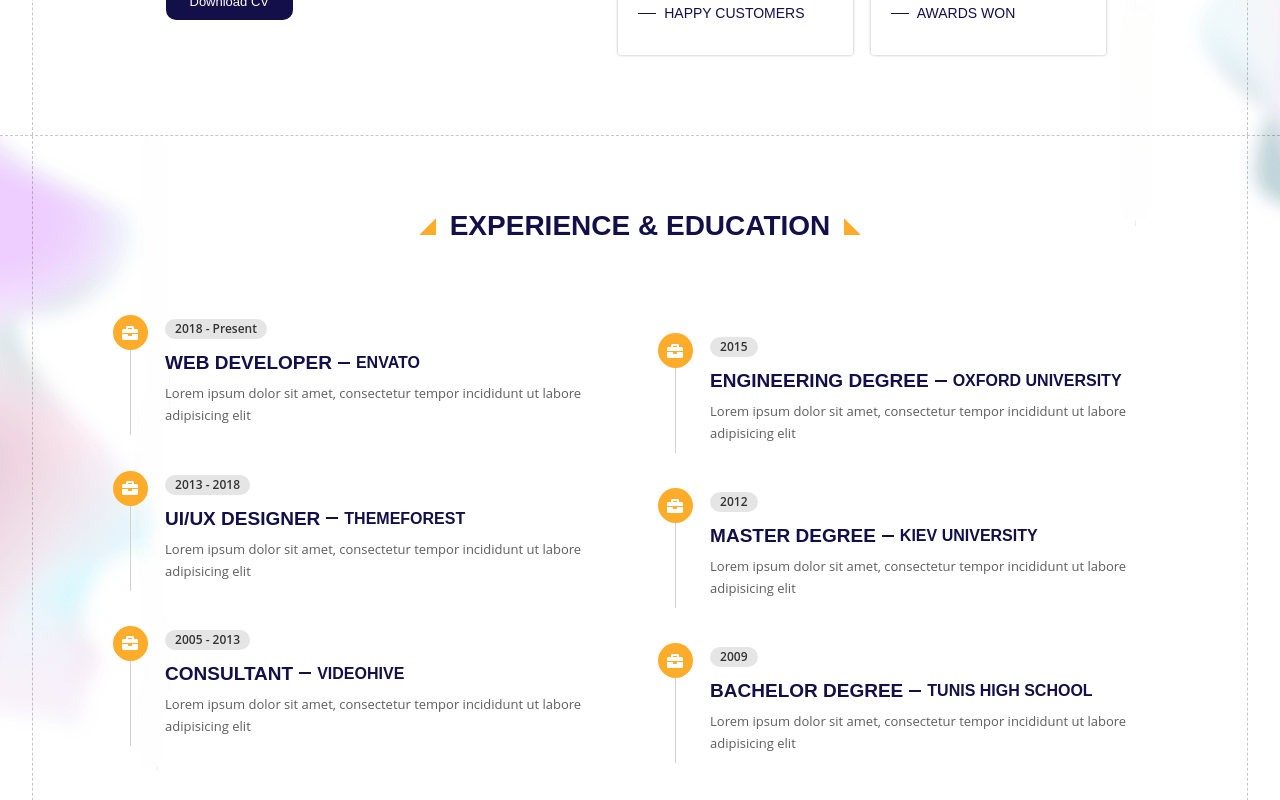
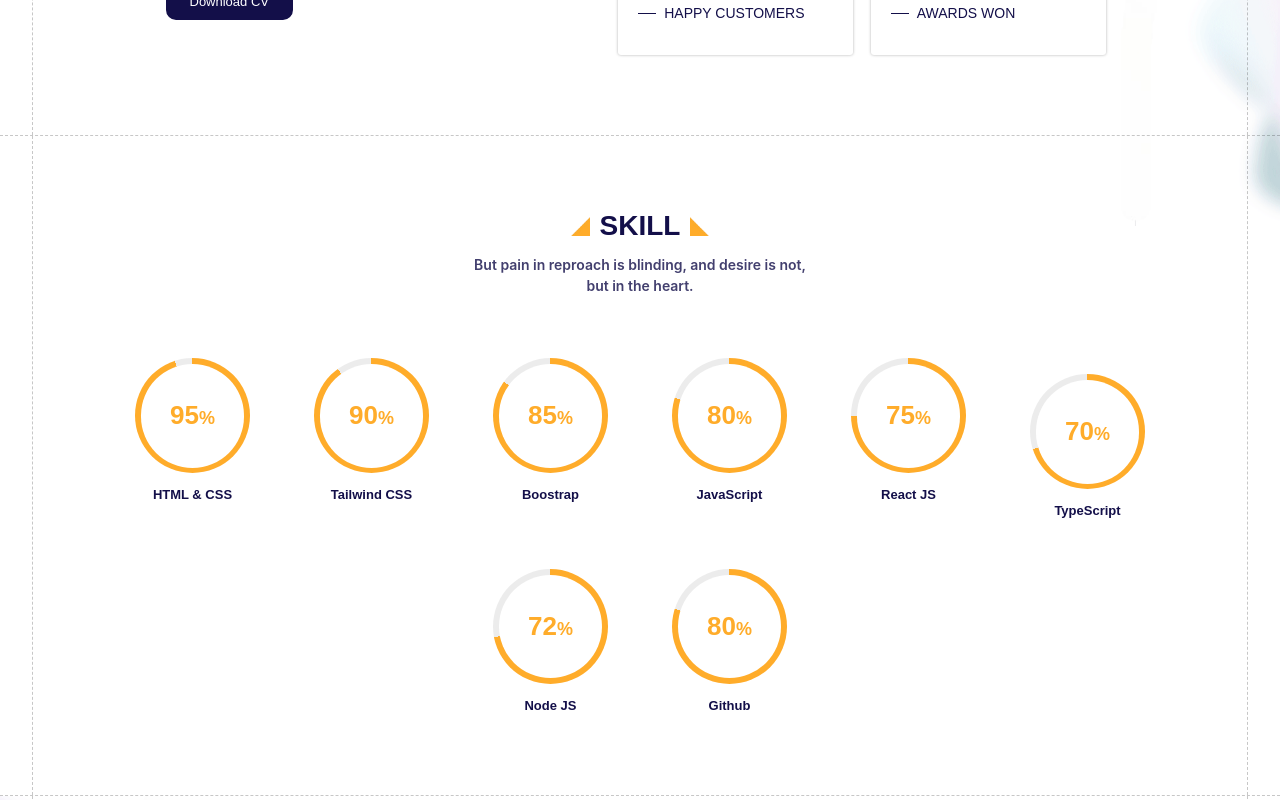
Before and after one commit to atikulla77/VoxDev, a React (Create React App) app: page / in a window 1280 px wide. Shown: the part 1460-2260 px from the top of the page. Built offline with nearby package versions, Linux system fonts and the light colour scheme.

Commit message:
add Skill Section

```diff
--- a/src/Components/Home/Portfolio.js
+++ b/src/Components/Home/Portfolio.js
@@ -157,8 +157,9 @@ const Portfolio = () => {
               />
             </div>
           </div>
-          <p className="[@media(min-width:570px)]:text-[14px] [@media(min-width:460px)]:text-[13px] text-[11px] text-[#5b5b5b] font-[600] w-full text-center [@media(min-width:460px)]:mb-[25px] mb-[15px] pt-[13px]">
-            But pain in reproach is blinding, and desire is not,<br className="flex" />  but in the heart.
+          <p className="[@media(min-width:570px)]:text-[14px] [@media(min-width:460px)]:text-[13px] text-[10px] text-[#130f4acc] font-[600] w-full text-center [@media(min-width:460px)]:mb-[25px] mb-[15px] pt-[13px]">
+            But pain in reproach is blinding, and desire is not,
+            <br className="flex" /> but in the heart.
           </p>
           {/* Main - Content */}
           <div className="w-[100%] relative z-[1] flex flex-col justify-center items-center GeologicaFont">
--- /dev/null
+++ b/src/Components/Home/Skill.js
@@ -0,0 +1,144 @@
+import React from "react";
+import tittlePartical from "../../Image/tittle_partical.png";
+
+const Skill = () => {
+  const SkillData = [
+    {
+      id: 1,
+      tittle: "HTML & CSS",
+      progressShow: 95,
+      progress: 9.5,
+      dynamicMargin: "[@media(min-width:450px)]:mt-[1rem] mt-[2rem]",
+    },
+    {
+      id: 2,
+      tittle: "Tailwind CSS",
+      progressShow: 90,
+      progress: 9,
+      dynamicMargin: "[@media(min-width:450px)]:mt-[1rem] mt-[2rem]",
+    },
+    {
+      id: 3,
+      tittle: "Boostrap",
+      progressShow: 85,
+      progress: 8.5,
+      dynamicMargin:
+        "[@media(min-width:635px)]:mt-[1rem] [@media(min-width:450px)]:mt-[3rem] mt-[2rem]",
+    },
+    {
+      id: 4,
+      tittle: "JavaScript",
+      progressShow: 80,
+      progress: 8,
+      dynamicMargin:
+        "[@media(min-width:813px)]:mt-[1rem] [@media(min-width:450px)]:mt-[3rem] mt-[2rem]",
+    },
+    {
+      id: 5,
+      tittle: "React JS",
+      progressShow: 75,
+      progress: 7.5,
+      dynamicMargin:
+        "[@media(min-width:993px)]:mt-[1rem] [@media(min-width:450px)]:mt-[3rem] mt-[2rem]",
+    },
+    {
+      id: 6,
+      tittle: "TypeScript",
+      progressShow: 70,
+      progress: 7,
+      dynamicMargin:
+        "[@media(min-width:1172px)]:mt-[1rem] [@media(min-width:450px)]:mt-[3rem] mt-[2rem]",
+    },
+    {
+      id: 7,
+      tittle: "Node JS",
+      progressShow: 72,
+      progress: 7.2,
+      dynamicMargin: "[@media(min-width:450px)]:mt-[3rem] mt-[2rem]",
+    },
+    {
+      id: 8,
+      tittle: "Github",
+      progressShow: 80,
+      progress: 8,
+      dynamicMargin: "[@media(min-width:450px)]:mt-[3rem] mt-[2rem]",
+    },
+  ];
+
+  return (
+    <div className="w-full h-full relative" id="Skill">
+      <main
+        className={`w-full h-full relative border-b-[1px] border-b-[#00000038] border-dashed [@media(min-width:1290px)]:!px-[3rem] [@media(min-width:550px)]:px-[2rem] [@media(min-width:450px)]:px-[1.5rem] px-[1rem]`}
+      >
+        <div className="[@media(min-width:1290px)]:w-[1290px] w-[100%] mx-auto py-[5rem] relative border-x-[1px] border-dashed border-x-[#00000038] [@media(min-width:1290px)]:!px-[3rem] [@media(min-width:550px)]:px-[2rem] [@media(min-width:450px)]:px-[1.5rem] px-[1rem]">
+          {/* Tittle */}
+          <div className="[@media(min-width:600px)]:w-[8rem] [@media(min-width:460px)]:w-[6rem] w-[5.2rem] [@media(min-width:600px)]:!h-[20px] [@media(min-width:460px)]:h-[16px] h-[14px] text-[#130f49] text-center flex flex-col items-center justify-center z-10  mx-auto relative ">
+            <h1 className="[@media(min-width:600px)]:text-[28px] [@media(min-width:460px)]:text-[22px] text-[20px] font-[700] Poppins uppercase">
+              Skill
+            </h1>
+            {/* Tittle Left Partical */}
+            <div className="absolute left-[-5px] bottom-0">
+              <img
+                src={tittlePartical}
+                className="[@media(min-width:600px)]:w-[19px] w-[15px]"
+              />
+            </div>
+            {/* Tittle Right Partical */}
+            <div className="absolute right-[-5px] bottom-0">
+              <img
+                src={tittlePartical}
+                className="[@media(min-width:600px)]:w-[19px] w-[15px] scale-x-[-1]"
+              />
+            </div>
+          </div>
+          <p className="[@media(min-width:570px)]:text-[14px] [@media(min-width:460px)]:text-[13px] text-[10px] text-[#130f4acc] font-[600] w-full text-center [@media(min-width:460px)]:mb-[30px] mb-0 pt-[18px]">
+            But pain in reproach is blinding, and desire is not,
+            <br className="flex" /> but in the heart.
+          </p>
+
+          {/* Main - Content */}
+          <div className="w-[100%] h-[100%] flex flex-wrap justify-center items-center mx-auto GeologicaFont">
+            {SkillData.map((key) => {
+              return (
+                <div
+                  className={`[@media(min-width:450px)]:w-[115px] w-[90px] flex flex-col [@media(min-width:450px)]:mx-[2rem] mx-[1.5rem] ${key.dynamicMargin}`}
+                  key={key.id}
+                >
+                  <div
+                    className="w-[100%] [@media(min-width:450px)]:h-[115px] h-[90px] flex items-center justify-center relative rounded-[50%] "
+                    style={{
+                      background: `conic-gradient(#FFAC2A ${
+                        key.progress * 36
+                      }deg , #ececec 0deg)`,
+                    }}
+                  >
+                    <div className="absolute left-0 top-0 w-full h-full rounded-[50%] flex items-center justify-center">
+                      <div className="w-[90%] h-[90%] rounded-[50%] bg-[#ffffff] flex items-center justify-center text-center">
+                        <div className="w-[40px] [@media(min-width:450px)]:h-[22px] h-[18px] flex items-center justify-center">
+                          <p className="[@media(min-width:450px)]:text-[26px] text-[23px] font-[900] GeologicaFont text-[#FFAC2A]">
+                            {key.progressShow}
+                            <span className="[@media(min-width:450px)]:text-[18px] text-[15px]">
+                              %
+                            </span>
+                          </p>
+                        </div>
+                      </div>
+                    </div>
+                  </div>
+
+                  <div className="w-full text-center flex justify-center [@media(min-width:450px)]:pt-[12px] pt-[10px]">
+                    <p className="[@media(min-width:450px)]:text-[13px] text-[11px] font-[600] text-[#130f49] GeologicaFont">
+                      {key.tittle}
+                    </p>
+                  </div>
+                </div>
+              );
+            })}
+          </div>
+        </div>
+      </main>
+    </div>
+  );
+};
+
+export default Skill;
--- a/src/Components/Home/Testimonials.js
+++ b/src/Components/Home/Testimonials.js
@@ -125,7 +125,7 @@ const Testimonials = () => {
               />
             </div>
           </div>
-          <p className="[@media(min-width:570px)]:text-[14px] [@media(min-width:460px)]:text-[13px] text-[11px] text-[#5b5b5b] font-[600] w-full text-center [@media(min-width:460px)]:mb-[25px] mb-[15px] pt-[13px]">
+          <p className="[@media(min-width:570px)]:text-[14px] [@media(min-width:460px)]:text-[13px] text-[10px] text-[#130f4acc] font-[600] w-full text-center [@media(min-width:460px)]:mb-[25px] mb-[15px] pt-[13px]">
             But pain in reproach is blinding, and desire is not,
             <br className="flex" /> but in the heart.
           </p>
--- a/src/Components/Home/WhatIDo.js
+++ b/src/Components/Home/WhatIDo.js
@@ -49,18 +49,18 @@ const WhatIDo = () => {
   ];
 
   return (
-    <div className="w-full h-full relative">
-    <div className="absolute left-0 top-0 w-full flex justify-center overflow-hidden z-[0]">
+    <div className="w-full h-full relative" id="WhatIDo">
+    <div className="absolute left-0 top-0 w-full flex justify-center overflow-hidden z-[1]">
       <div className="[@media(min-width:1536px)]:w-[1536px] w-full mx-auto flex justify-start">
         <img
           src={partical_1}
-          className="[@media(min-width:660px)]:!w-[170px] [@media(min-width:460px)]:w-[140px] w-[120px] blur-[11px]"
+          className="[@media(min-width:660px)]:!w-[170px] [@media(min-width:460px)]:w-[140px] w-[120px]"
         />
       </div>
     </div>
-    <div className="absolute left-[-170px] top-0 w-full [@media(min-width:1536px)]:flex hidden justify-center overflow-hidden z-[0]">
+    <div className="absolute left-[-155px] top-0 w-full [@media(min-width:1536px)]:flex hidden justify-center overflow-hidden z-[0]">
       <div className="[@media(min-width:1536px)]:w-[1536px] w-full mx-auto flex justify-start">
-        <img src={partical_1} className="w-[170px] scale-x-[-1] blur-[11px]" />
+        <img src={partical_1} className="w-[170px] scale-x-[-1]" />
       </div>
     </div>
       <main
--- a/src/Components/Navbar/Navbar.js
+++ b/src/Components/Navbar/Navbar.js
@@ -44,8 +44,8 @@ function Navber() {
     },
     {
       id: 6,
-      name: "Contact",
-      link: "Contact",
+      name: "What I Do",
+      link: "WhatIDo",
       scrollY: 800,
       scrollYEnd: 650,
     },
@@ -103,7 +103,13 @@ function Navber() {
                         offset={-70}
                         duration={300}
                         className={`sm:px-3 px-[5px] py-2 text-[13px] font-medium cursor-pointer ${
-                          window.scrollY >= key.scrollY ? `${window.scrollY >= key.scrollYEnd ? "" : "text-[#FFAC2A]"}` : ""
+                          window.scrollY >= key.scrollY
+                            ? `${
+                                window.scrollY >= key.scrollYEnd
+                                  ? ""
+                                  : "text-[#FFAC2A]"
+                              }`
+                            : ""
                         } hover:text-[#FFAC2A]`}
                         aria-current="page"
                       >
--- a/src/Page/Home.js
+++ b/src/Page/Home.js
@@ -7,6 +7,7 @@ import Branding from "../Components/Home/Branding";
 import Portfolio from "../Components/Home/Portfolio";
 import Testimonials from "../Components/Home/Testimonials";
 import AboutMe from "../Components/Home/AboutMe";
+import Skill from "../Components/Home/Skill";
 
 const Home = () => {
   return (
@@ -14,6 +15,7 @@ const Home = () => {
       <HomeBanner />
       <Branding />
       <AboutMe />
+      <Skill />
       <ExperienceEducation />
       <Portfolio />
       <WhatIDo />
```
Also changed, not shown: src/App.css (+5 -0 lines), src/Components/Home/AboutMe.js (+7 -7 lines).
